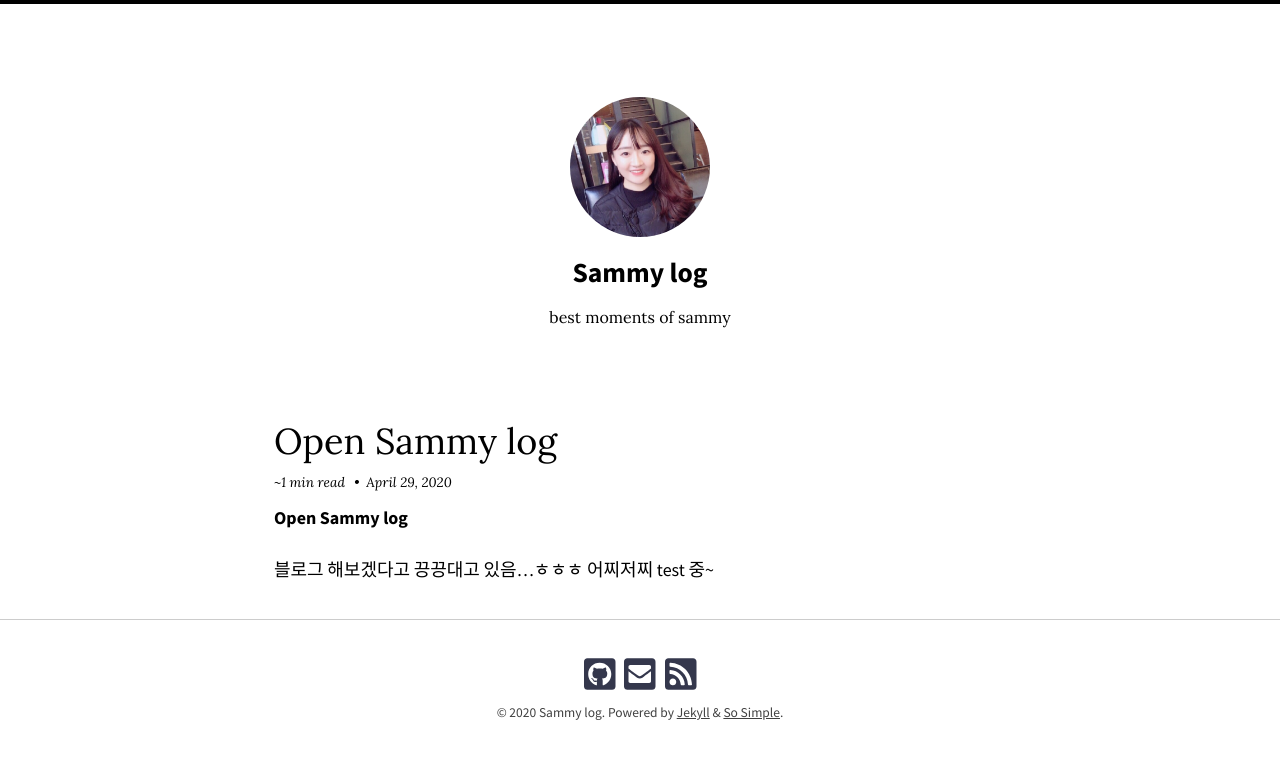
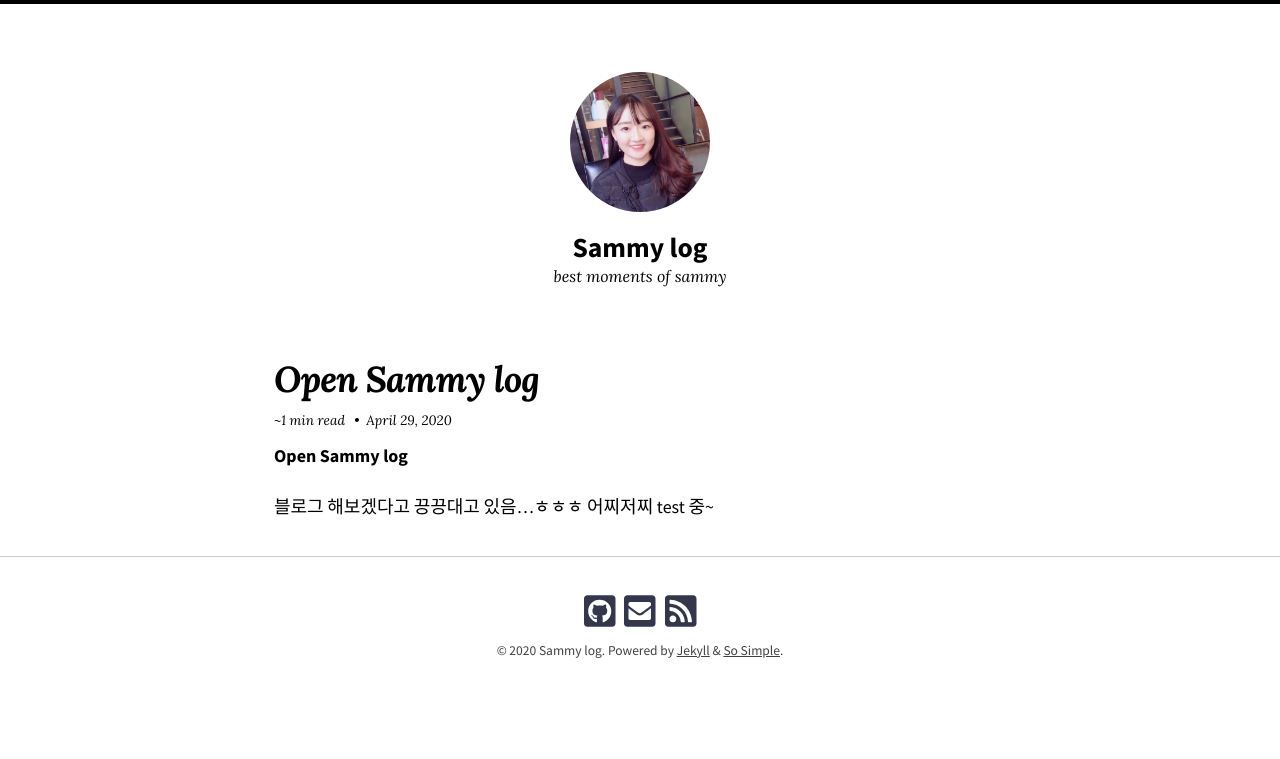
Before and after one commit to ssammykim/ssammykim.github.io, a Jekyll site: the page built from index.md, in a window 1280 px wide. Shown: the top 759 px of the page. Built offline with Jekyll 4.4.1, drawn with Linux system fonts in a browser that asks for light colours; nearby versions of some CDN libraries.

Commit message:
rollback main.scss

```diff
--- a/assets/css/main.scss
+++ b/assets/css/main.scss
@@ -23,40 +23,3 @@
 @import "so-simple";
 
 /* For Image center*/
-
-.center {
-    display: block;
-    margin: auto;
-}
-
-li {
-    margin-top: 5px;
-    margin-bottom: 10px;
-}
-
-P {
-    margin-block-end: 20px;
-}
-
-.entry-title {
-    letter-spacing: 0px;
-    font-style: normal;
-    font-weight: normal;
-}
-
-.page-title {
-    letter-spacing: -1px;
-    font-style: bold, italic;
-    font-weight: normal;
-    font-size: calc(30px + 12 * ((100vw - 320px) / 1500));
-    margin-bottom: 2em;
-}
-
-.site-description {
-    margin-top: 1.0em;
-    font-style: normal;
-}
-
-.site-nav {
-    font-family: $sans-serif-font-family;
-}
```
